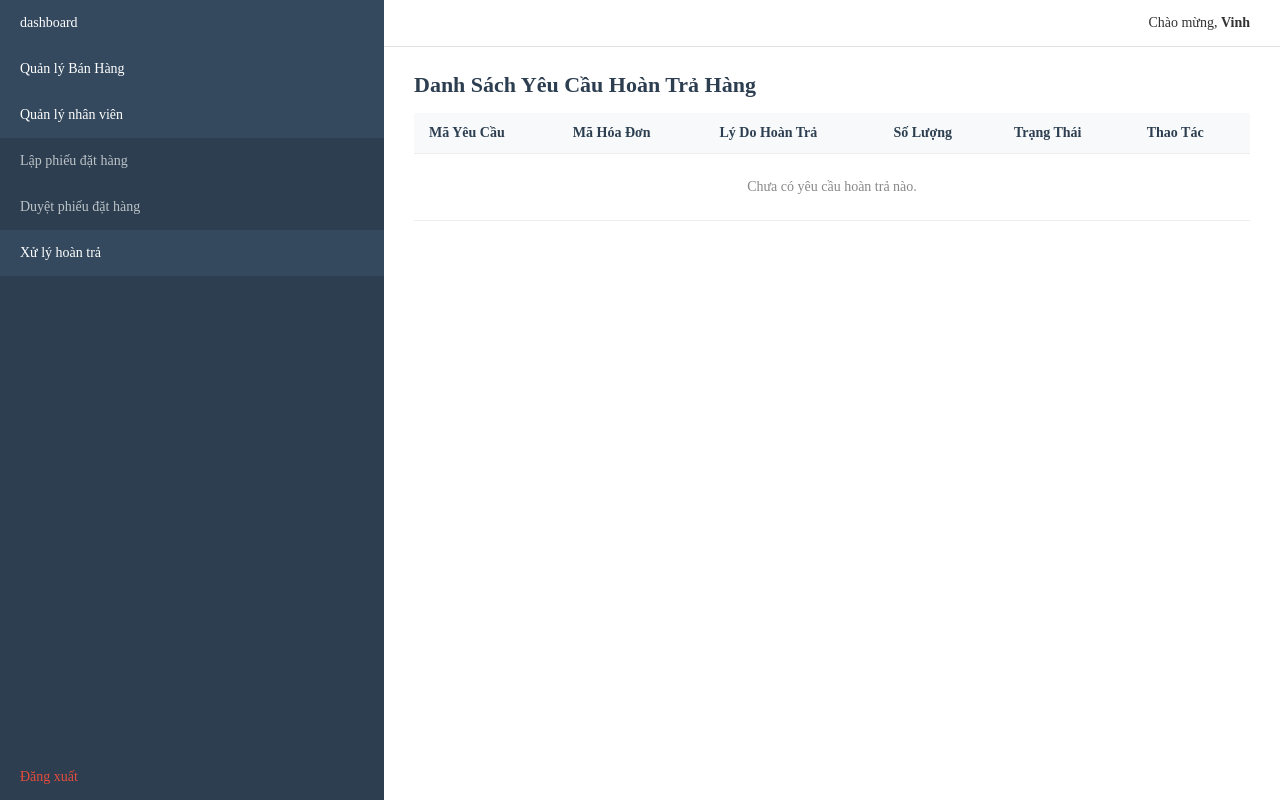
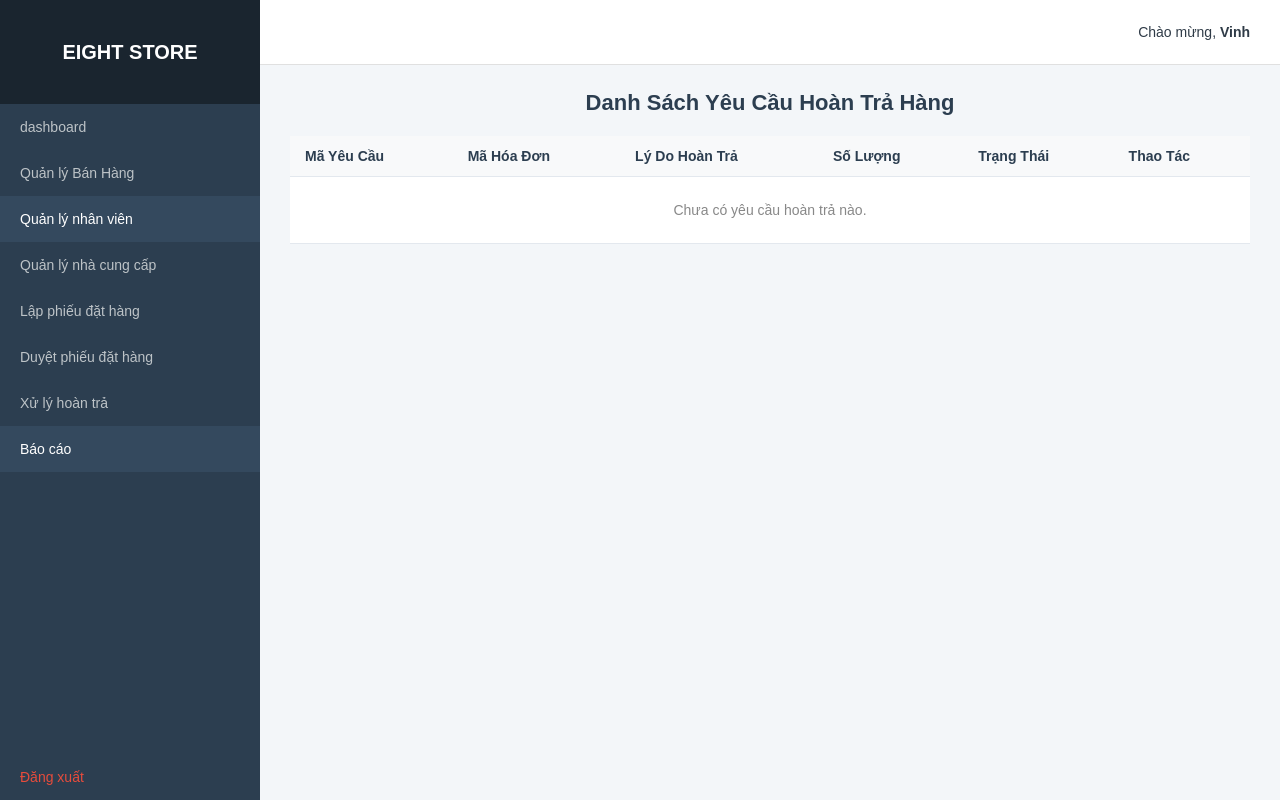
Before and after one commit to JiroTheArmadillo/PhatTienUngDung_NhomEight, a PHP site: page /html/GD_XuLyHoanTra.php in a window 1280 px wide. Run offline with PHP 8.4, Linux system fonts and the light colour scheme; data that the repository does not hold is empty.

Commit message:
Thêm chức năng báo cáo của anh Trường

```diff
--- a/html/GD_XuLyHoanTra.php
+++ b/html/GD_XuLyHoanTra.php
@@ -227,18 +227,21 @@ function hienTrangThai($tt)
 .empty { text-align: center; color: #888; padding: 25px; }
 
      </style>
-    </style>
+    <link rel="stylesheet" href="giao-dien.css">
 </head>
 <body>
 
     <!-- Sidebar -->
     <div class="sidebar">
-         <a href="GD_TrangChu.html" class="active">dashboard</a>
-         <a href="GD_QuanLyBanHang.php" class="active">Quản lý Bán Hàng</a>
-        <a href="GD_QuanLyNhanVien.html" class="active">Quản lý nhân viên</a>
-        <a href="GD_LapPhieuDatHang.html">Lập phiếu đặt hàng</a>
-        <a href="GD_DuyetPhieuDatHang.html">Duyệt phiếu đặt hàng</a>
-        <a href="GD_XuLyHoanTra.php" class="active">Xử lý hoàn trả</a>
+         <div class="logo">EIGHT STORE</div>
+         <a href="GD_TrangChu.php">dashboard</a>
+         <a href="GD_QuanLyBanHang.php">Quản lý Bán Hàng</a>
+        <a href="GD_QuanLyNhanVien.php" class="active" aria-current="page">Quản lý nhân viên</a>
+        <a href="GD_QuanLyNhaCungCap.php">Quản lý nhà cung cấp</a>
+        <a href="GD_LapPhieuDatHang.php">Lập phiếu đặt hàng</a>
+        <a href="GD_DuyetPhieuDatHang.php">Duyệt phiếu đặt hàng</a>
+        <a href="GD_XuLyHoanTra.php">Xử lý hoàn trả</a>
+        <a href="GD_BaoCao.php" class="active" aria-current="page">Báo cáo</a>
         <a href="logout.php" style="margin-top: auto; color: #e74c3c;">Đăng xuất</a>
     </div>
 
--- /dev/null
+++ b/html/giao-dien.css
@@ -0,0 +1,117 @@
+:root {
+    --xanh-nhat: #2c3e50;
+    --xanh-dam: #1a252f;
+    --xanh-hoat-dong: #34495e;
+    --nen: #f3f6f9;
+    --vien: #e3e8ee;
+    --chu: #2f3b47;
+    --muted: #7f8c8d;
+    --xanh: #3498db;
+    --xanh-la: #27ae60;
+}
+
+* { margin : 0; padding: 0; }
+html, body { width:100wh; height:100vh; }
+body {
+    margin: 0;
+    display: flex;
+    min-height: 100vh;
+    font-family: Arial, Helvetica, sans-serif;
+    color: var(--chu);
+    background: var(--nen);
+}
+
+.sidebar {
+    width: 260px;
+    min-height: 100vh;
+    background: var(--xanh-nhat);
+    color: #fff;
+    display: flex;
+    flex-direction: column;
+}
+.sidebar .logo {
+    min-height: 64px;
+    padding: 20px;
+    display: flex;
+    align-items: center;
+    justify-content: center;
+    background: var(--xanh-dam);
+    font-size: 20px;
+    font-weight: 700;
+}
+
+.sidebar .side-disabled { opacity: .65; }
+/*
+.sidebar > form.logout button,
+.sidebar form[method="post"] button,
+.sidebar a[href="logout.php"] {
+    width: 100%;
+    min-height: 48px;
+    padding: 15px 20px;
+    border: 0;
+    background: transparent;
+    color: #ffb4a8;
+    text-align: left;
+    font: inherit;
+    font-size: 14px;
+    cursor: pointer;
+    text-decoration: none;
+} */
+
+.main-content,
+.main {
+    min-width: 0;
+    flex: 1 1 auto;
+    display: flex;
+    flex-direction: column;
+}
+.main { padding: 0 25px 25px; }
+.header {
+    min-height: 64px;
+    padding: 0 30px;
+    background: #fff;
+    display: flex;
+    align-items: center;
+    justify-content: flex-end;
+}
+.header .user-info { font-size: 14px; }
+.content { padding: 25px 30px 35px; }
+.content h2,
+.main h2 {
+    margin: 0 0 20px;
+    color: var(--xanh-nhat);
+    font-size: 22px;
+    text-align: center;
+}
+
+
+table {
+    width: 100%;
+    border-collapse: collapse;
+    background: #fff;
+}
+th, td {
+    padding: 12px 15px;
+    border-bottom: 1px solid var(--vien);
+    text-align: left;
+    font-size: 14px;
+}
+
+/*
+@media (max-width: 900px) {
+    body { display: block; }
+    .sidebar { width: 100%; min-height: auto; flex-basis: auto; }
+    .sidebar .logo { justify-content: flex-start; }
+    .sidebar a, .sidebar .side-disabled { padding: 11px 18px; }
+    .sidebar > form.logout,
+    .sidebar form[method="post"] { margin-top: 0; }
+    .main-content, .main { width: 100%; }
+    .header { min-height: 58px; padding: 0 18px; justify-content: flex-start; }
+    .content { padding: 20px 18px; }
+}
+
+@media (max-width: 600px) {
+    .sidebar { position: relative; }
+    th, td { padding: 9px 8px; font-size: 13px; }
+    table { display: block; overflow-x: auto; white-space: nowrap; }
+} */
```
Also changed, not shown: html/Form_BaoCaoCa.php (+18 -7 lines), html/Form_BaoCaoNhanVien.php (+17 -7 lines), html/GD_BaoCao.php (+16 -8 lines), html/GD_LapPhieuDatHang.php (+8 -5 lines), html/GD_QuanLyBanHang.php (+8 -4 lines), html/GD_QuanLyNhaCungCap.php (+12 -8 lines), html/GD_QuanLyNhanVien.php (+6 -4 lines), html/GD_TrangChu.php (+9 -7 lines), php/control_baocao/config.php (added, +7 -0 lines).
